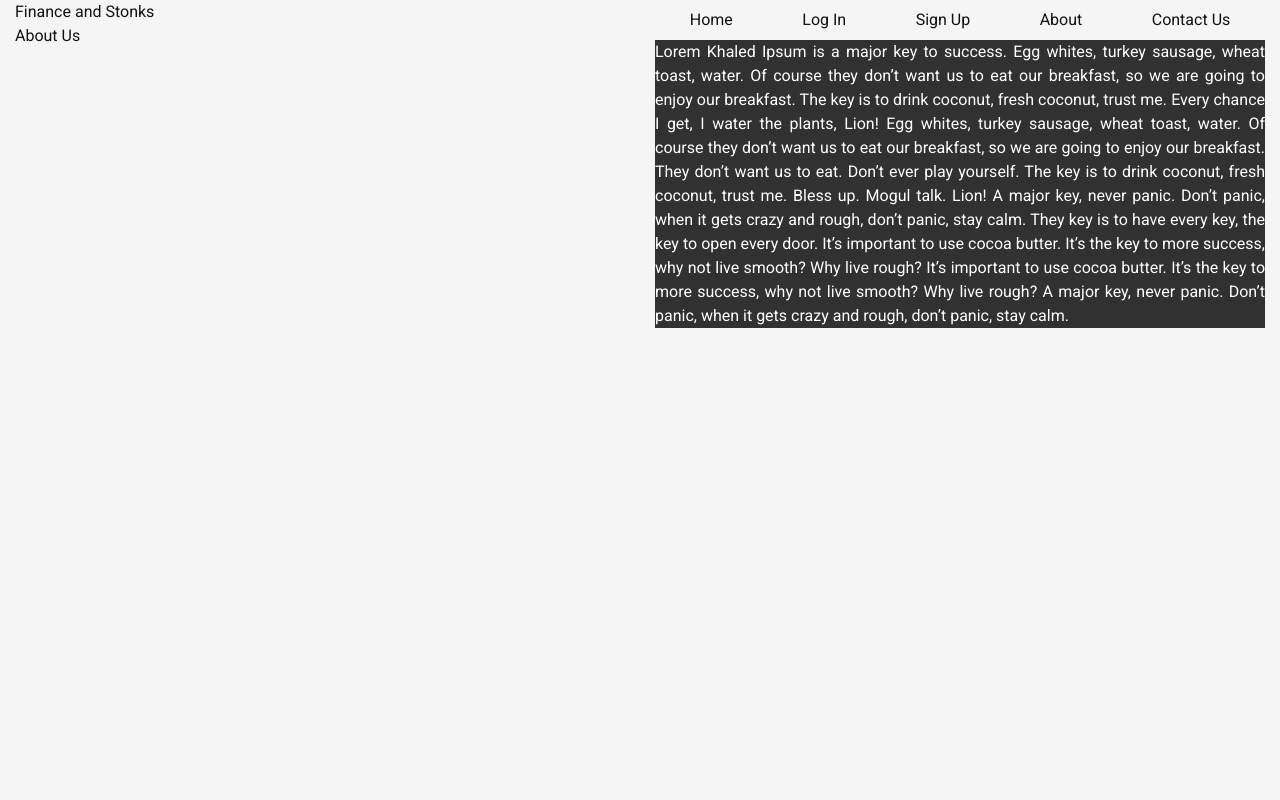
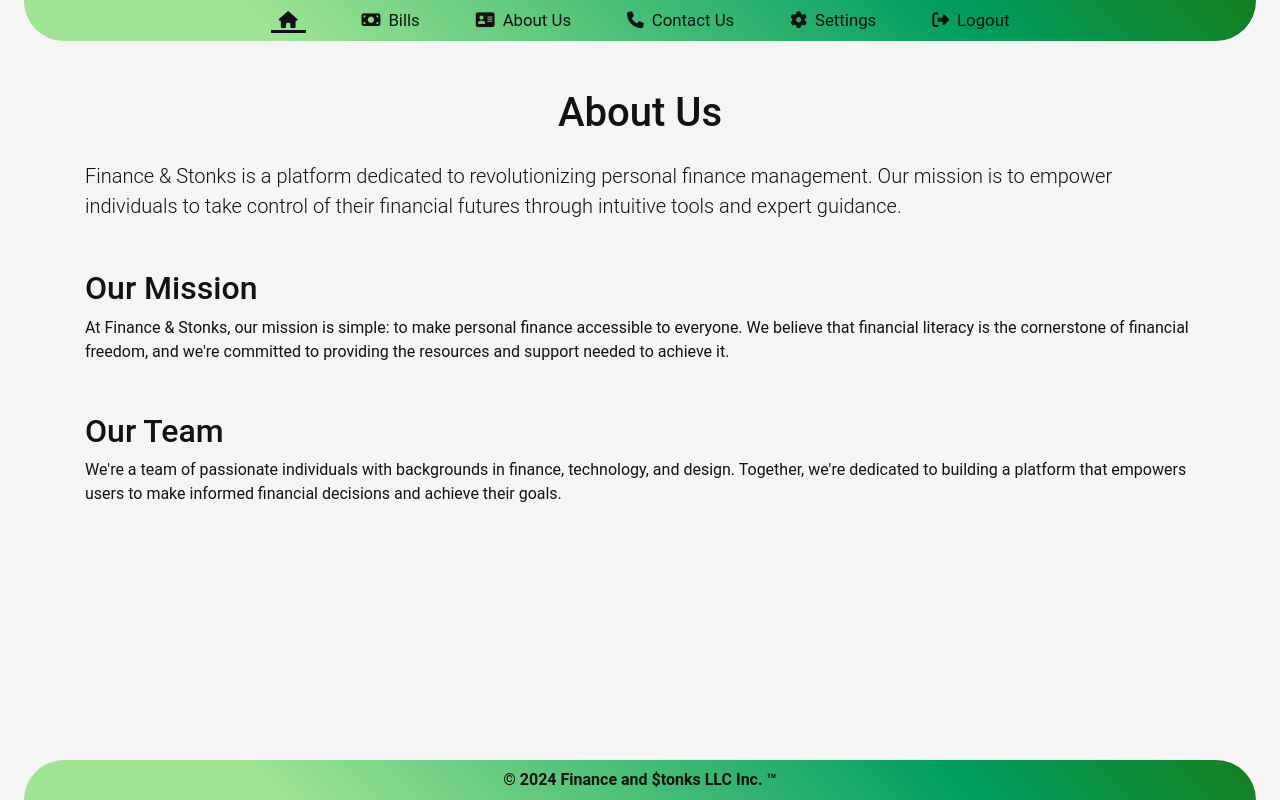
Before and after one commit to derkstouffers/CS382-Final-Project, a website: page public/pages/about.html in a window 1280 px wide. Drawn offline with nearby package versions, Linux system fonts and the light colour scheme.

Commit message:
Updated the about page add nav bar on contact
I updated the about page and added nav bar on settings and contact page

```diff
--- a/public/pages/about.html
+++ b/public/pages/about.html
@@ -2,73 +2,83 @@
 <html lang="en">
 <head>
     <meta charset="UTF-8">
-        <meta name="viewport" content="width=device-width, initial-scale=1.0, shrink-to-fit=no">
-        <meta name="description" content="Finance Reinvented">
-        <title>Finance & Stonks</title>
-        <link rel="preconnect" href="https://fonts.googleapis.com">
-        <link rel="preconnect" href="https://fonts.gstatic.com" crossorigin>
-        <link href="https://fonts.googleapis.com/css2?family=Roboto:ital,wght@0,100;0,300;0,400;0,500;0,700;0,900;1,100;1,300;1,400;1,500;1,700;1,900&display=swap" rel="stylesheet">
+    <meta name="viewport" content="width=device-width, initial-scale=1.0">
+    <meta name="description" content="About Finance and Stonks">
+    <title>About Us | Finance & Stonks</title>
+
+    <!-- Bootstrap CSS -->
     <link rel="stylesheet" href="https://cdn.jsdelivr.net/npm/bootstrap@4.0.0/dist/css/bootstrap.min.css" integrity="sha384-Gn5384xqQ1aoWXA+058RXPxPg6fy4IWvTNh0E263XmFcJlSAwiGgFAW/dAiS6JXm" crossorigin="anonymous">
+
+    <!-- Font Awesome -->
+    <script src="https://kit.fontawesome.com/57242f5850.js" crossorigin="anonymous"></script>
+
+    <!-- Custom CSS -->
     <link rel="stylesheet" href="../styles/styles.css">
-        <link rel="stylesheet" href="../styles/about-page.css">
-        <title>Finance & Stonks</title>
 </head>
+<body>
+    <div class="container-fluid px-4">
 
-    <body>
+        <!-- nav bar -->
+        <nav class="navbar navbar-expand-lg">
+            <!-- Burger Menu for Smaller Screens -->
+            <button class="navbar-toggler" type="button" data-toggle="collapse" data-target="#navbarSupportedContent" aria-controls="navbarSupportedContent" aria-expanded="false" aria-label="Toggle navigation">
+              <i class="navbar-toggler-icon fa-solid fa-bars"></i>
+            </button>
 
-        <div class="container-fluid">
-            <div class="background"></div>
+            <div class="collapse navbar-collapse" id="navbarSupportedContent">
+              <ul class="navbar-nav mx-auto">
+                <!-- Home -->
+                <li class="nav-item mx-4">
+                  <a class="active" href="/dashboard.html"><i class="fa-solid fa-house px-2"></i></a>
+                </li>
 
-            <div class="row">
-                <div class="col">
-                    <div class="left-section">
-                        <div class="section-text">
-                            Finance and Stonks
-                            <div class="left-section-sub">
-                                About Us
-                            </div>
-                        </div>
-                    </div>
-                </div>
+                <!-- Bills -->
+                <li class="nav-item mx-4">
+                  <a href="bills.html"><i class="fa-solid fa-money-bill px-2"></i>Bills</a>
+                </li>
 
-                <div class="col">
-                    <!-- nav bar things -->
-                    <ul class="nav justify-content-end nav-fill">
-                        <li class="nav-item">
-                            <a class="nav-link active" href="../index.html">Home</a>
+                <!-- About Us -->
+                <li class="nav-item mx-4">
+                  <a href="about.html"><i class="fa-solid fa-address-card px-2"></i>About Us</a>
                 </li>
-                        <li class="nav-item">
-                            <a class="nav-link" href="/pages/login.html">Log In</a>
-                        </li><li class="nav-item">
-                            <a class="nav-link" href="/pages/register.html">Sign Up</a>
+
+                <!-- Contact Us -->
+                <li class="nav-item mx-4">
+                  <a href="contact.html"><i class="fa-solid fa-phone px-2"></i>Contact Us</a>
                 </li>
-                        <li class="nav-item">
-                            <a class="nav-link" href="/pages/about.html">About</a>
+
+                <!-- Settings -->
+                <li class="nav-item mx-4">
+                  <a href="settings.html"><i class="fa-solid fa-gear px-2"></i>Settings</a>
                 </li>
-                        <li class="nav-item">
-                            <a class="nav-link" href="/pages/contact.html">Contact Us</a>
+
+                <!-- Logout -->
+                <li class="nav-item mx-4">
+                  <a href="/user/logout"><i class="fa-solid fa-right-from-bracket px-2"></i>Logout</a>
                 </li>
               </ul>
+            </div>
+          </nav>
 
-                    <div class="a">
+        <div class="container mt-5">
+            <h1 class="text-center mb-4">About Us</h1>
+            <p class="lead">Finance & Stonks is a platform dedicated to revolutionizing personal finance management. Our mission is to empower individuals to take control of their financial futures through intuitive tools and expert guidance.</p>
+
+            <h2 class="mt-5">Our Mission</h2>
+            <p>At Finance & Stonks, our mission is simple: to make personal finance accessible to everyone. We believe that financial literacy is the cornerstone of financial freedom, and we're committed to providing the resources and support needed to achieve it.</p>
+
+            <h2 class="mt-5">Our Team</h2>
+            <p>We're a team of passionate individuals with backgrounds in finance, technology, and design. Together, we're dedicated to building a platform that empowers users to make informed financial decisions and achieve their goals.</p>
 
         </div>
 
-                    <div class="right-section">
-                        <div class="section-text">
-                            <!-- About information goes here -->
-                            Lorem Khaled Ipsum is a major key to success. Egg whites, turkey sausage, wheat toast, water. Of course they don’t want us to eat our breakfast, so we are going to enjoy our breakfast. The key is to drink coconut, fresh coconut, trust me. Every chance I get, I water the plants, Lion! Egg whites, turkey sausage, wheat toast, water. Of course they don’t want us to eat our breakfast, so we are going to enjoy our breakfast. They don’t want us to eat. Don’t ever play yourself. The key is to drink coconut, fresh coconut, trust me.
-                            Bless up. Mogul talk. Lion! A major key, never panic. Don’t panic, when it gets crazy and rough, don’t panic, stay calm. They key is to have every key, the key to open every door. It’s important to use cocoa butter. It’s the key to more success, why not live smooth? Why live rough? It’s important to use cocoa butter. It’s the key to more success, why not live smooth? Why live rough? A major key, never panic. Don’t panic, when it gets crazy and rough, don’t panic, stay calm.
-                        </div>
-                    </div>
+        <!-- footer -->
+        <footer class="footer fixed-bottom mx-4">
+            <div class="copyright d-flex align-items-center justify-content-center py-2 font-weight-bold">© 2024 Finance and $tonks LLC Inc. ™</div>
+        </footer>
     </div>
 
-              </div>
-
-        </div>
-
-
-        <script src="https://cdn.jsdelivr.net/npm/popper.js@1.12.9/dist/umd/popper.min.js" integrity="sha384-ApNbgh9B+Y1QKtv3Rn7W3mgPxhU9K/ScQsAP7hUibX39j7fakFPskvXusvfa0b4Q" crossorigin="anonymous"></script>
+    <!-- Bootstrap JS -->
     <script src="https://cdn.jsdelivr.net/npm/bootstrap@4.0.0/dist/js/bootstrap.min.js" integrity="sha384-JZR6Spejh4U02d8jOt6vLEHfe/JQGiRRSQQxSfFWpi1MquVdAyjUar5+76PVCmYl" crossorigin="anonymous"></script>
 </body>
 </html>
```
Also changed, not shown: public/pages/contact.html (+42 -0 lines), public/pages/settings.html (+42 -0 lines). Lines whose indentation alone changed are shown as unchanged.
